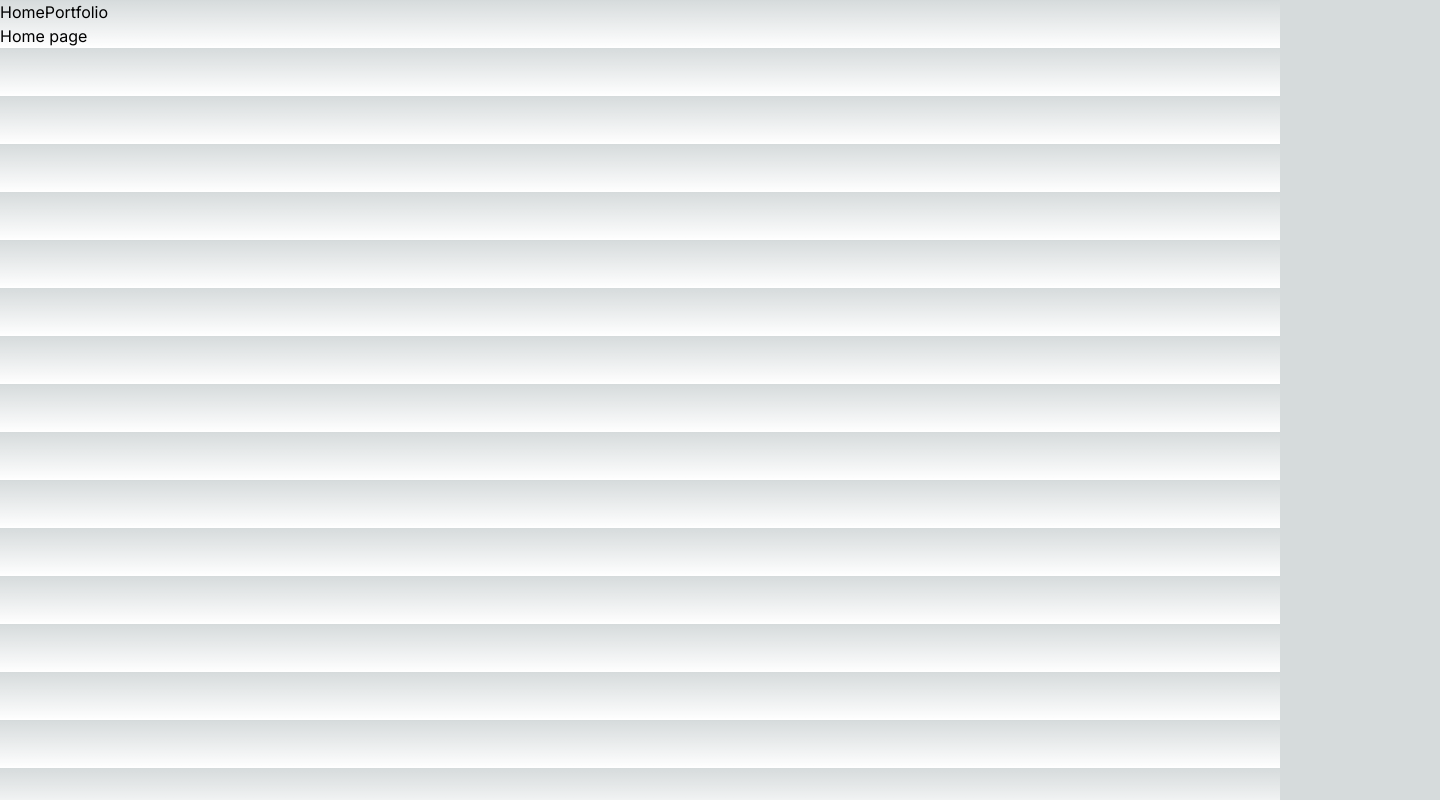
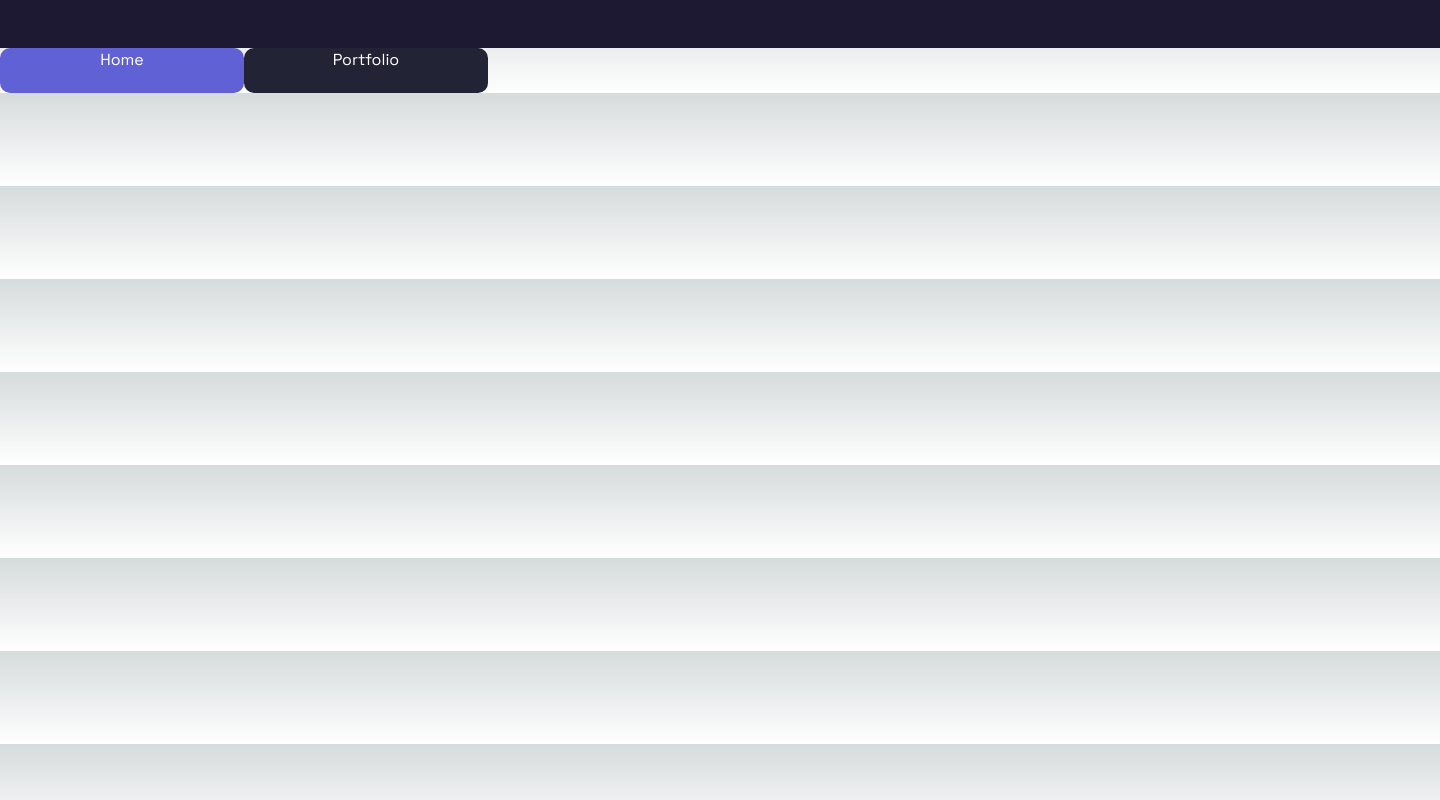
Before and after one commit to RyanHazlewood0/crypto-app, a Next.js app: page / in a window 1280 px wide. Shown: the whole page, 1440 px wide, since content can reach past the window. Built offline with nearby package versions, Linux system fonts and the light colour scheme.

Commit message:
installed styled components. created components folder and Navbar file inside. created NavbarContainer styled div and rendered it inside NavBar component with test text.

```diff
--- a/package.json
+++ b/package.json
@@ -13,7 +13,8 @@
     "next": "14.2.5",
     "prop-types": "^15.8.1",
     "react": "^18",
-    "react-dom": "^18"
+    "react-dom": "^18",
+    "styled-components": "^6.1.11"
   },
   "devDependencies": {
     "eslint": "^8",
--- /dev/null
+++ b/src/app/components/Navbar.jsx
@@ -0,0 +1,16 @@
+"use client"
+import styled from "styled-components";
+
+const NavbarContainer = styled.div`
+background: #1E1932;
+width: 1440px;
+height: 48px;
+`
+
+const Navbar = () => {
+return (
+    <NavbarContainer></NavbarContainer>
+)
+}
+
+export default Navbar;
--- a/src/app/layout.js
+++ b/src/app/layout.js
@@ -1,21 +1,56 @@
+"use client";
 import { Inter } from "next/font/google";
+import { Space_Grotesk } from "next/font/google";
 import "./globals.css";
+import styled from "styled-components";
 import Link from "next/link";
 import PropTypes from "prop-types";
+import Navbar from "./components/Navbar";
+
+const spaceGrotesk = Space_Grotesk({
+  subsets: ["latin"],
+  display: "swap",
+});
+
+const BtnsContainer = styled.div`
+  display: flex;
+`;
+
+const CoinsBtnContainer = styled.div`
+  background: #6161d6;
+  color: white;
+  width: 244px;
+  height: 45px;
+  font-size: 16px;
+  text-align: center;
+  border-radius: 10px;
+`;
+
+const PortfolioBtnContainer = styled.div`
+  background: #232336;
+  color: white;
+  width: 244px;
+  height: 45px;
+  font-size: 16px;
+  text-align: center;
+  border-radius: 10px;
+`;
 
 const inter = Inter({ subsets: ["latin"] });
-
-export const metadata = {
-  title: "Create Next App",
-  description: "Generated by create next app",
-};
 
 export default function RootLayout({ children }) {
   return (
     <html lang="en">
       <body className={inter.className}>
-        <Link href="/">Home</Link>
-        <Link href="/portfolio">Portfolio</Link>
+        <Navbar />
+        <BtnsContainer className={spaceGrotesk.className}>
+          <CoinsBtnContainer>
+            <Link href="/">Home</Link>
+          </CoinsBtnContainer>
+          <PortfolioBtnContainer>
+            <Link href="/portfolio">Portfolio</Link>
+          </PortfolioBtnContainer>
+        </BtnsContainer>
         {children}
       </body>
     </html>
--- a/src/app/page.js
+++ b/src/app/page.js
@@ -1,3 +1,3 @@
 export default function Home() {
-  return <div>Home page</div>;
+  return <div></div>;
 }
--- a/src/app/portfolio/page.jsx
+++ b/src/app/portfolio/page.jsx
@@ -1,5 +1,5 @@
 export default function Portfolio() {
 return (
-    <div>Portfolio page</div>
+    <div></div>
 )
 }
```
Also changed, not shown: 1 other file (tests, documents, lock files or other folders).
